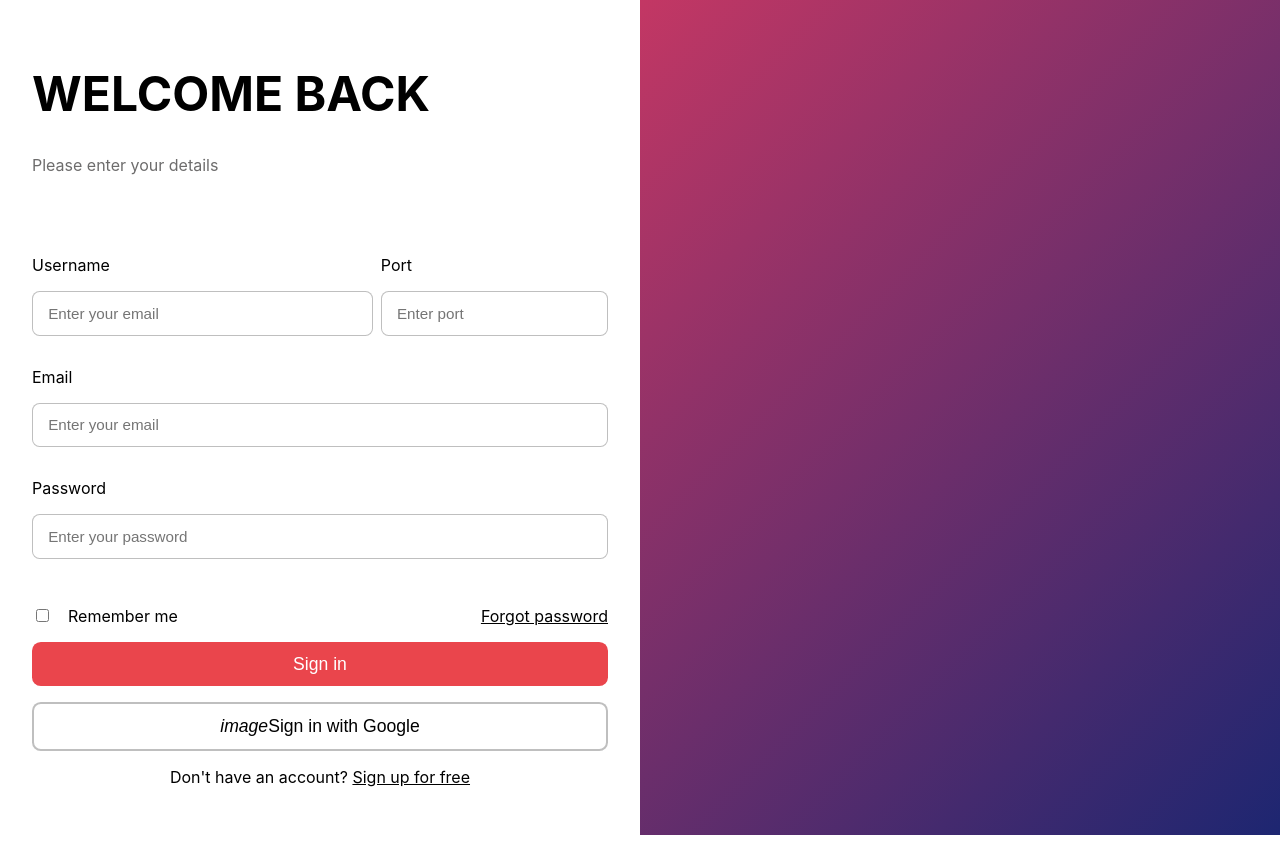
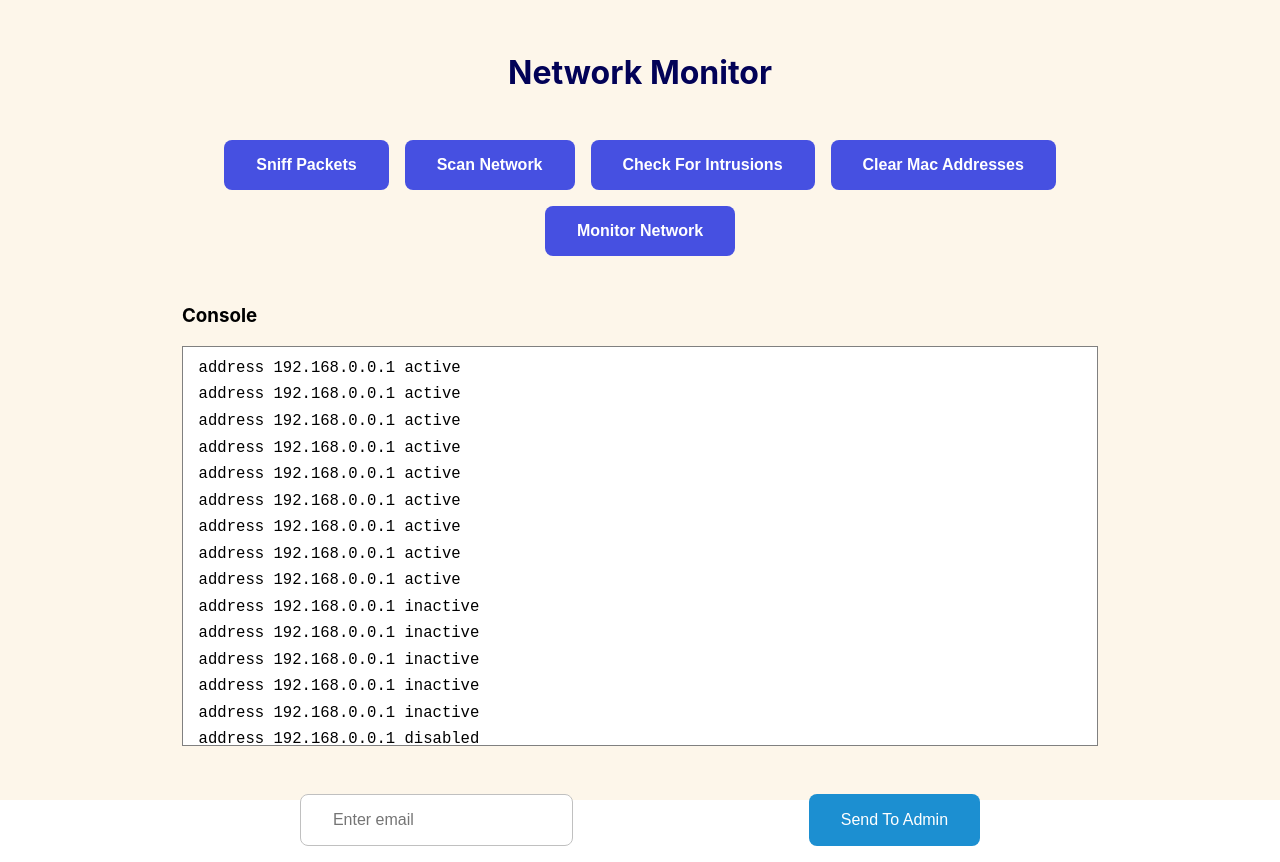
Before and after one commit to Hycient195/IP-console, a React (Create React App) app: page /dashboard in a window 1280 px wide. Before the commit the page ends 835 px from the top, so only its background shows below. Built offline with nearby package versions, Linux system fonts and the light colour scheme.

Commit message:
Implemented routing from login page

```diff
--- a/src/App.js
+++ b/src/App.js
@@ -4,14 +4,21 @@
 import Navbar from './components/Navbar/Navbar';
 import Footer from './components/Footer/Footer';
 import Login from './pages/Login/Login'
+import { BrowserRouter, Routes, Route } from "react-router-dom";
 
 function App() {
   return (
     <div className="App">
       {/* <Navbar/> */}
       {/* <Home/> */}
-      <Login/>
+      {/* <Login/> */}
       {/* <Footer/> */}
+      <BrowserRouter>
+        <Routes>
+          <Route index element={<Login/>} />
+          <Route path='/dashboard' element={<Home/>} />
+        </Routes>
+      </BrowserRouter>
     </div>
   );
 }
--- a/src/pages/Home/Home.jsx
+++ b/src/pages/Home/Home.jsx
@@ -27,7 +27,7 @@
     <main>
      <div className="main_content">
        <div className="logo_container">
-          <h1>Network Monitor</h1>
+          <h1 className="centralize" >Network Monitor</h1>
        </div>
 
        <div className="action_buttons">
--- a/src/pages/Login/Login.css
+++ b/src/pages/Login/Login.css
@@ -116,8 +116,9 @@
   gap: calc(var(--base-gap));
 }
 
-form > div.buttons_container > button:nth-of-type(1){
+form > div.buttons_container > a{
   color: white;
+  text-decoration: none;
 }
 
 form > div.buttons_container > button:nth-of-type(2){
--- a/src/pages/Login/Login.jsx
+++ b/src/pages/Login/Login.jsx
@@ -1,4 +1,5 @@
 import "./Login.css";
+import { Link } from "react-router-dom";
 
 export default function Login(){
   return(
@@ -43,7 +44,12 @@
               </div>
 
               <div class="buttons_container">
-                <button class="sign_in btn bg-red ">Sign in</button>
+                {/* <Link to='/dashboard' > */}
+                {/* <button class="sign_in btn bg-red "> */}
+                  <Link className="btn fullwidth centralize bg-red white-text" to="/dashboard" >Sign in</Link>
+                {/* </button> */}
+                {/* </Link> */}
+
                 <button class="sign_in_with_google btn">
                   {/* <!-- <img src="" alt=""> --> */}
                   <i>image</i>
```
